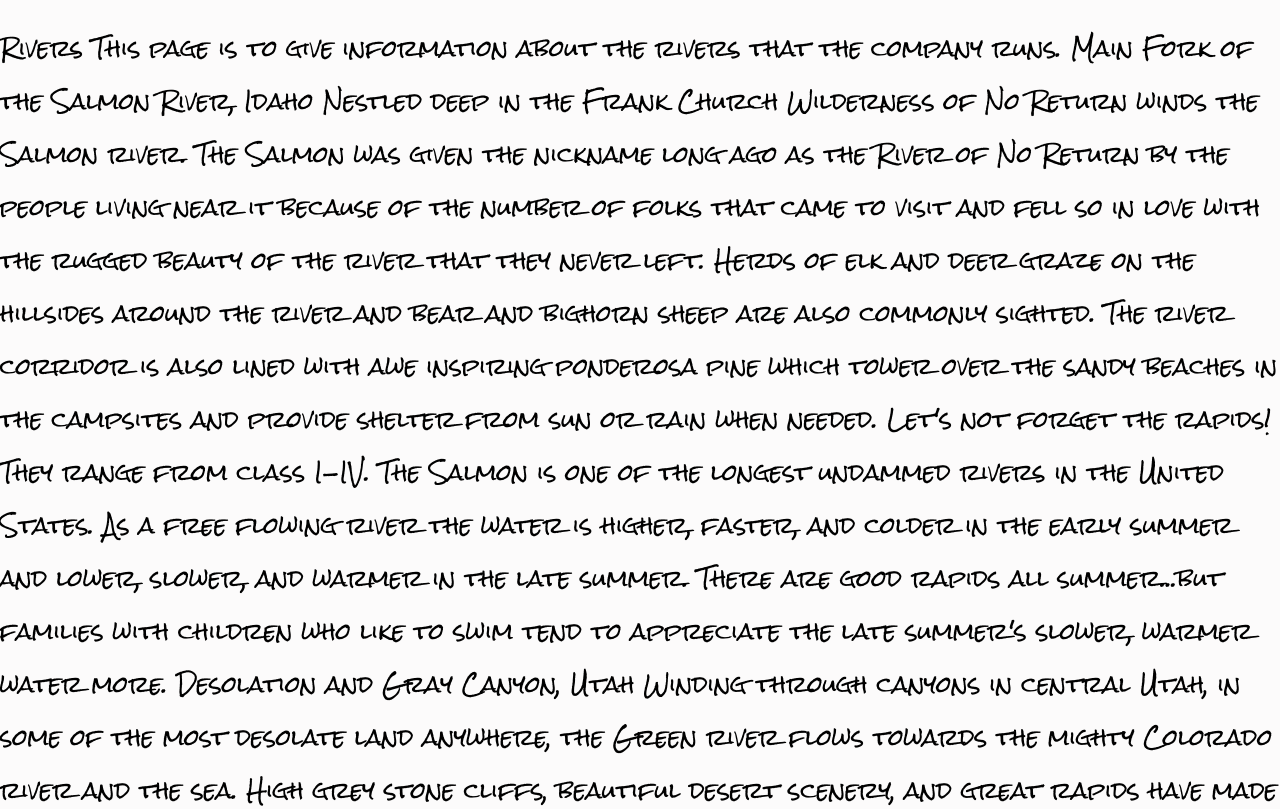
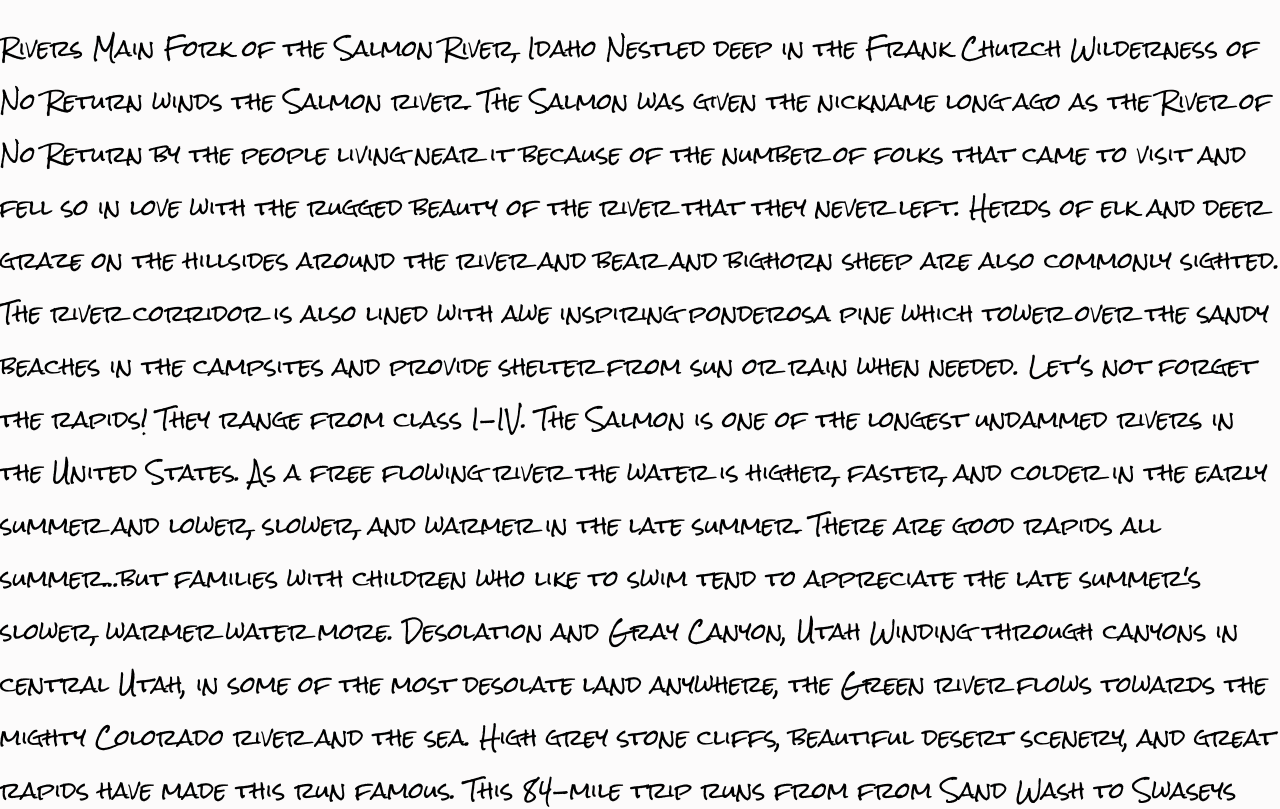
Before and after one commit to pro-cwd/wdd130, a plain HTML site: page wwr/river.html in a window 1280 px wide. Shown: the top 809 px of the page. Drawn offline with Linux system fonts and the light colour scheme.

Commit message:
wireframe rafting site

```diff
--- a/wwr/river.html
+++ b/wwr/river.html
@@ -10,7 +10,7 @@
 <body>
     <p>
         Rivers
-This page is to give information about the rivers that the company runs.
+
 
 Main Fork of the Salmon River, Idaho
 Nestled deep in the Frank Church Wilderness of No Return winds the Salmon river. The Salmon was given the nickname long ago as the River of No Return by the people living near it because of the number of folks that came to visit and fell so in love with the rugged beauty of the river that they never left.
```
Also changed, not shown: wwr/images/rafting65_600.jpg (added), wwr/images/wireframe.png.
